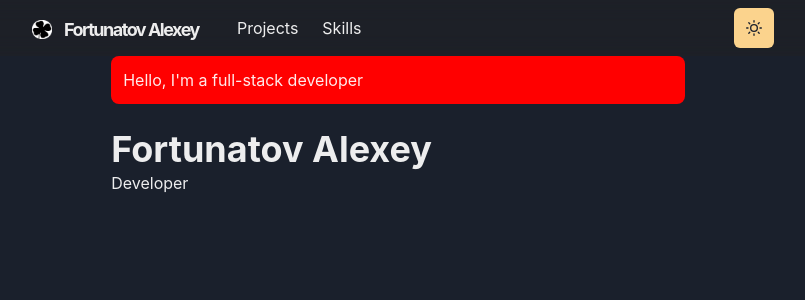
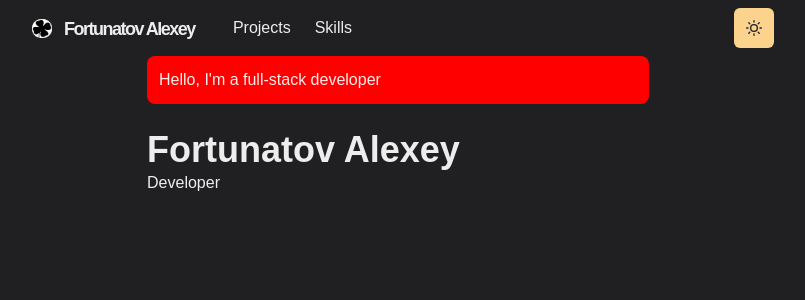
Before and after one commit to FortuneHere/portfolio, a Next.js app: page / in a window 1280 px wide. Shown: the top 300 px of the page, without its empty margins (242-1047 px from the left). Built offline with nearby package versions, Linux system fonts and the light colour scheme.

Commit message:
Fixed links, added fonts

```diff
--- /dev/null
+++ b/components/fonts.js
@@ -0,0 +1,11 @@
+import { Global} from '@emotion/react'
+
+const Fonts = () => {
+  <Global
+    styles={`
+    @import url('https://fonts.googleapis.com/css2?family=M+PLUS+Rounded+1c:wght@300;700&display=swap');
+  `}
+  />
+}
+
+export default Fonts
--- /dev/null
+++ b/components/link.js
@@ -0,0 +1,20 @@
+import { Link, useColorModeValue } from '@chakra-ui/react'
+import NextLink from 'next/link'
+
+const LinkItem = ({ href, path, children }) => {
+  const active = path === href
+  const inactiveColor = useColorModeValue('gray200', 'whiteAlpha.900')
+  return (
+    <Link
+      as={NextLink}
+      href={href}
+      p={2}
+      bg={active ? 'glassTeal' : undefined}
+      color={active ? '#202023' : inactiveColor}
+    >
+      {children}
+    </Link>
+  )
+}
+
+export default LinkItem
--- a/components/logo.js
+++ b/components/logo.js
@@ -28,7 +28,7 @@ const Logo = () => {
           <Image src={cloverImg} width={20} height={20} alt="logo" />
           <Text
             color={useColorModeValue('gray.800', 'whiteAlpha.900')}
-            fontFamily="M PLUS Rounded 1c"
+            fontFamily="'M PLUS Rounded 1c', sans-serif"
             fontWeight="bold"
             ml={3}
           >
--- a/components/navbar.js
+++ b/components/navbar.js
@@ -3,7 +3,6 @@ import NextLink from 'next/link'
 import {
   Container,
   Box,
-  Link,
   Stack,
   Heading,
   Flex,
@@ -17,21 +16,9 @@ import {
 import { HamburgerIcon } from '@chakra-ui/icons'
 import ThemeToggleButton from './theme-toggle-button'
 
-const LinkItem = ({ href, path, children }) => {
-  const active = path === href
-  const inactiveColor = useColorModeValue('gray200', 'whiteAlpha.900')
-  return (
-    <NextLink href={href} >
-      <Link
-        p={2}
-        bg={active ? 'glassTeal' : undefined}
-        color={active ? '#202023' : inactiveColor}
-      >
-        {children}
-      </Link>
-    </NextLink>
-  )
-}
+import dynamic from 'next/dynamic'
+
+const LinkItem = dynamic(() => import('./link'), { ssr: false })
 
 const Navbar = props => {
   const { path } = props
@@ -76,7 +63,7 @@ const Navbar = props => {
         </Stack>
 
         <Box flex={1} align="right">
-          <ThemeToggleButton/>
+          <ThemeToggleButton />
           <Box ml={2} display={{ base: 'inline-block', md: 'none' }}>
             <Menu>
               <MenuButton
@@ -86,15 +73,15 @@ const Navbar = props => {
                 aria-label="Options"
               />
               <MenuList>
-                <NextLink href="/" passHref>
-                  <MenuItem as={Link}>About</MenuItem>
-                </NextLink>
-                <NextLink href="/projects">
-                  <MenuItem as={Link}>Projects</MenuItem>
-                </NextLink>
-                <NextLink href="/skills">
-                  <MenuItem as={Link}>Skills</MenuItem>
-                </NextLink>
+                <MenuItem as={NextLink} href="/">
+                  About
+                </MenuItem>
+                <MenuItem as={NextLink} href="/projects">
+                  Projects
+                </MenuItem>
+                <MenuItem as={NextLink} href="/skills">
+                  Skills
+                </MenuItem>
               </MenuList>
             </Menu>
           </Box>
--- a/lib/theme.js
+++ b/lib/theme.js
@@ -32,7 +32,8 @@ const components = {
 }
 
 const fonts = {
-  heading: "'M PLUS Rounded 1c'"
+  heading: `'M PLUS Rounded 1c', sans-serif`,
+  body: `'M PLUS Rounded 1c', sans-serif`,
 }
 
 const colors = {
--- a/pages/_app.js
+++ b/pages/_app.js
@@ -1,9 +1,12 @@
 import { ChakraProvider } from '@chakra-ui/react'
 import Layout from '../components/layouts/main'
+import Fonts from '../components/fonts'
+import theme from '../lib/theme'
 
 const Website = ({ Component, pageProps, router }) => {
   return (
-    <ChakraProvider>
+    <ChakraProvider theme={theme}>
+      <Fonts/>
       <Layout router={router}>
         <Component {...pageProps} key={router.route} />
       </Layout>
--- a/pages/index.js
+++ b/pages/index.js
@@ -3,7 +3,7 @@ import { Container, Box, Heading } from '@chakra-ui/react'
 const Page = () => {
   return (
     <Container>
-      <Box borderRadius="lg" bg="red" p={3} mb={6} align>
+      <Box borderRadius="lg" bg="red" p={3} mb={6}>
         Hello, I&apos;m a full-stack developer
       </Box>
 
```
Also changed, not shown: public/images/clover-pngrepo-com.png (deleted), public/images/clover-svgrepo-com.svg (deleted).
